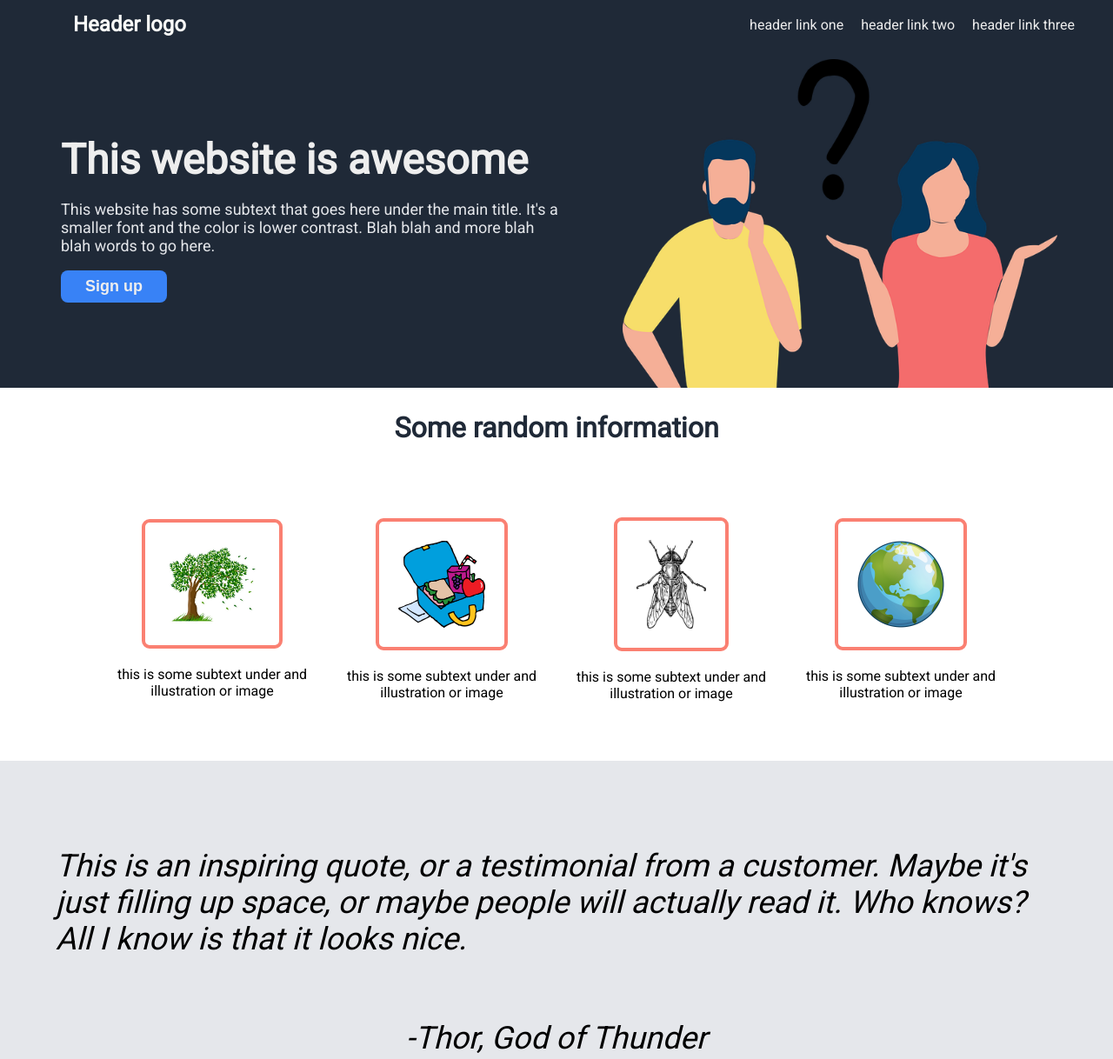
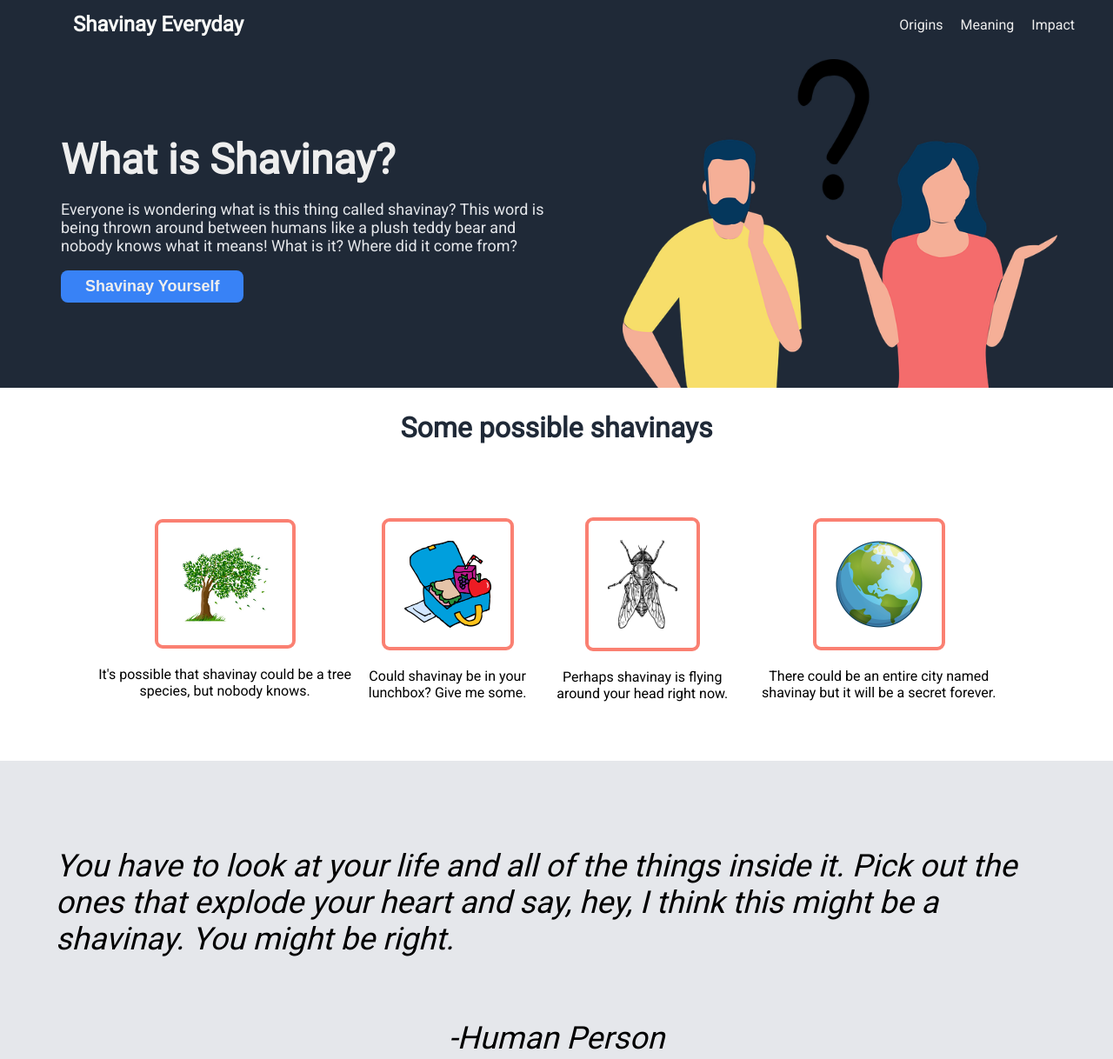
Before and after one commit to KatHolsten/shavinay, a plain HTML site: page index.html in a window 1280 px wide. Shown: the top 1218 px of the page at 87% size. Drawn offline with Linux system fonts and the light colour scheme.

Commit message:
added shavinay flavor

```diff
--- a/index.html
+++ b/index.html
@@ -2,7 +2,7 @@
 <html lang="en">
   <head>
     <meta charset="utf-8">
-    <title>title</title>
+    <title>what is shavinay</title>
     <link rel="stylesheet" href="style.css">
     <!--links for custom google font-->
     <link rel="preconnect" href="https://fonts.googleapis.com">
@@ -13,62 +13,62 @@
   <body>
     <header>
       <div class="header-top">
-        <h3>Header logo</h3>
+        <h3>Shavinay Everyday</h3>
           <ul>
-            <li>header link one</li>
-            <li>header link two</li>
-            <li>header link three</li>
+            <li>Origins</li>
+            <li>Meaning</li>
+            <li>Impact</li>
           </ul>
       </div>
 
       <div class="header-content">
         <div class="header-left">
-        <h1>This website is awesome</h1>
-        <p>This website has some subtext that goes here under the main title. It's a smaller font and the color is lower contrast. Blah blah and more blah blah words to go here.</p>
-        <button>Sign up</button>
+        <h1>What is Shavinay?</h1>
+        <p>Everyone is wondering what is this thing called shavinay? This word is being thrown around between humans like a plush teddy bear and nobody knows what it means! What is it? Where did it come from?</p>
+        <button>Shavinay Yourself</button>
         </div>
         <img src="../shavinay/img/question.png" alt="vector image of a male and female with a question mark between them">
       </div>
     </header>
 
-    <h2>Some random information</h2>
+    <h2>Some possible shavinays</h2>
       <div class="image-section">
           <div>
             <img src="../shavinay/img/tree.jpg" alt="a tree">
-            <p>this is some subtext under and illustration or image</p>
+            <p>It's possible that shavinay could be a tree species, but nobody knows.</p>
           </div>
 
           <div>
             <img src="../shavinay/img/food.png" alt="a lunchbox filled with food">
-            <p>this is some subtext under and illustration or image</p>
+            <p>Could shavinay be in your lunchbox? Give me some.</p>
           </div>
 
           <div>
             <img src="../shavinay/img/insect.png" alt="a line drawing of a housefly">
-            <p>this is some subtext under and illustration or image</p>
+            <p>Perhaps shavinay is flying around your head right now.</p>
           </div>
 
           <div>
             <img src="../shavinay/img/earth.png" alt="planet earth">
-            <p>this is some subtext under and illustration or image</p>
+            <p>There could be an entire city named shavinay but it will be a secret forever.</p>
           </div>
         </div>
       </div>
 
     <div>
       <div class="quote-section">
-        <p>This is an inspiring quote, or a testimonial from a customer. Maybe it's just filling up space, or maybe people will actually read it. Who knows? All I know is that it looks nice.</p>
-        <p>-Thor, God of Thunder</p>
+        <p>You have to look at your life and all of the things inside it. Pick out the ones that explode your heart and say, hey, I think this might be a shavinay. You might be right.</p>
+        <p>-Human Person</p>
       </div>
 
       <div class="call">
-        <h3>Call to action! It's time!</h3>
-        <p>Sign up for our product by clicking that button right over there!</p>
+        <h3>Call to action! Shavinay today!</h3>
+        <p>Sign up for regular speculations about shavinay sent straight to your inbox!</p>
         <button>Sign up</button>
       </div>
     </div>
 
-    <footer>Copyright © The Odin Project 2021</footer>
+    <footer>Copyright © Shavinay Society 2021</footer>
 
 
 
```
